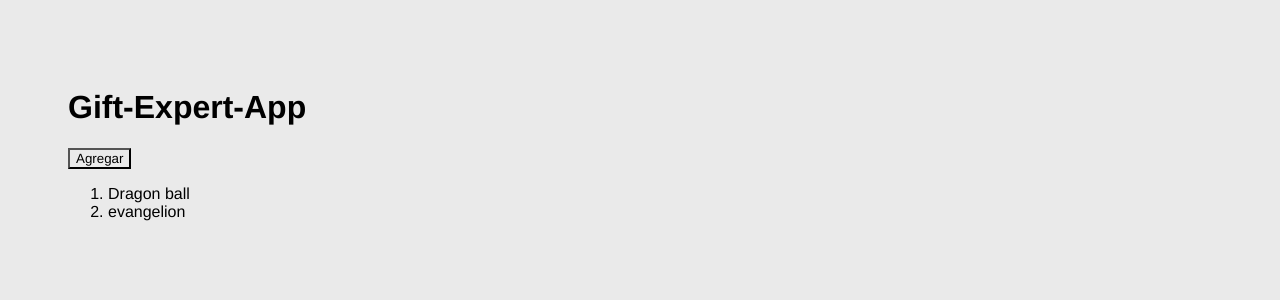
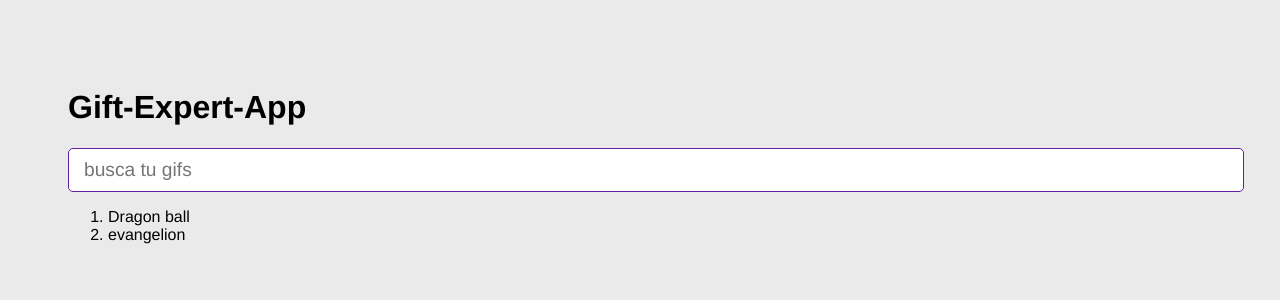
Before and after one commit to josebrusa/giftexpertapp, a React (Vite) app: page / in a window 1280 px wide. Shown: the top 300 px of the page. Built offline with nearby package versions, Linux system fonts and the light colour scheme.

Commit message:
onNewCategories

```diff
--- a/src/GiftExpertApp.jsx
+++ b/src/GiftExpertApp.jsx
@@ -1,12 +1,15 @@
 import { useState } from "react"
+import { AddCategory } from "./components/AddCategory";
 
 export const GiftExpertApp = () => {
 
     const [ categories, setCategories ] = useState(['Dragon ball', 'evangelion']);
 
-    const onAddCategory = () => {
-        // setCategories( [...categories, 'los simpsons'] );
-        setCategories( cat => [ ...cat, 'valorant'])
+    const onAddCategory = ( newCategory ) => {
+
+        // setCategories( cat => [ ...cat, 'valorant']);
+        setCategories( [ newCategory,...categories ] );
+
     }
 
     return (
@@ -16,8 +19,12 @@
 
             {/* Input */}
 
+            {/* <AddCategory setCategories={ setCategories } /> */}
+            <AddCategory
+                onNewCategory={ ( value ) => onAddCategory( value ) }
+            />
+
             {/* Listado de Gif */}
-            <button onClick={() => onAddCategory()}>Agregar</button>
             <ol>
             {categories.map((category) => {
                 return (
--- /dev/null
+++ b/src/components/AddCategory.jsx
@@ -0,0 +1,31 @@
+import { useState } from "react"
+
+export const AddCategory = ( { onNewCategory } ) => {
+
+    const [ inputValue, setInputValue ] = useState('');
+
+    const onInputChange = ( { target } ) => {
+        setInputValue( target.value )
+    }
+
+    const onSubmit = ( event ) => {
+        event.preventDefault();
+            if( inputValue.trim().length <= 1) return;
+
+            // setCategories( categories => [ inputValue, ...categories ] );
+
+            setInputValue('');
+            onNewCategory( inputValue.trim() )
+    }
+
+    return (
+        <form onSubmit={ onSubmit } >
+            <input
+                placeholder="busca tu gifs"
+                type="text"
+                value={ inputValue }
+                onChange={ onInputChange }
+            />
+        </form>
+    )
+}
```
